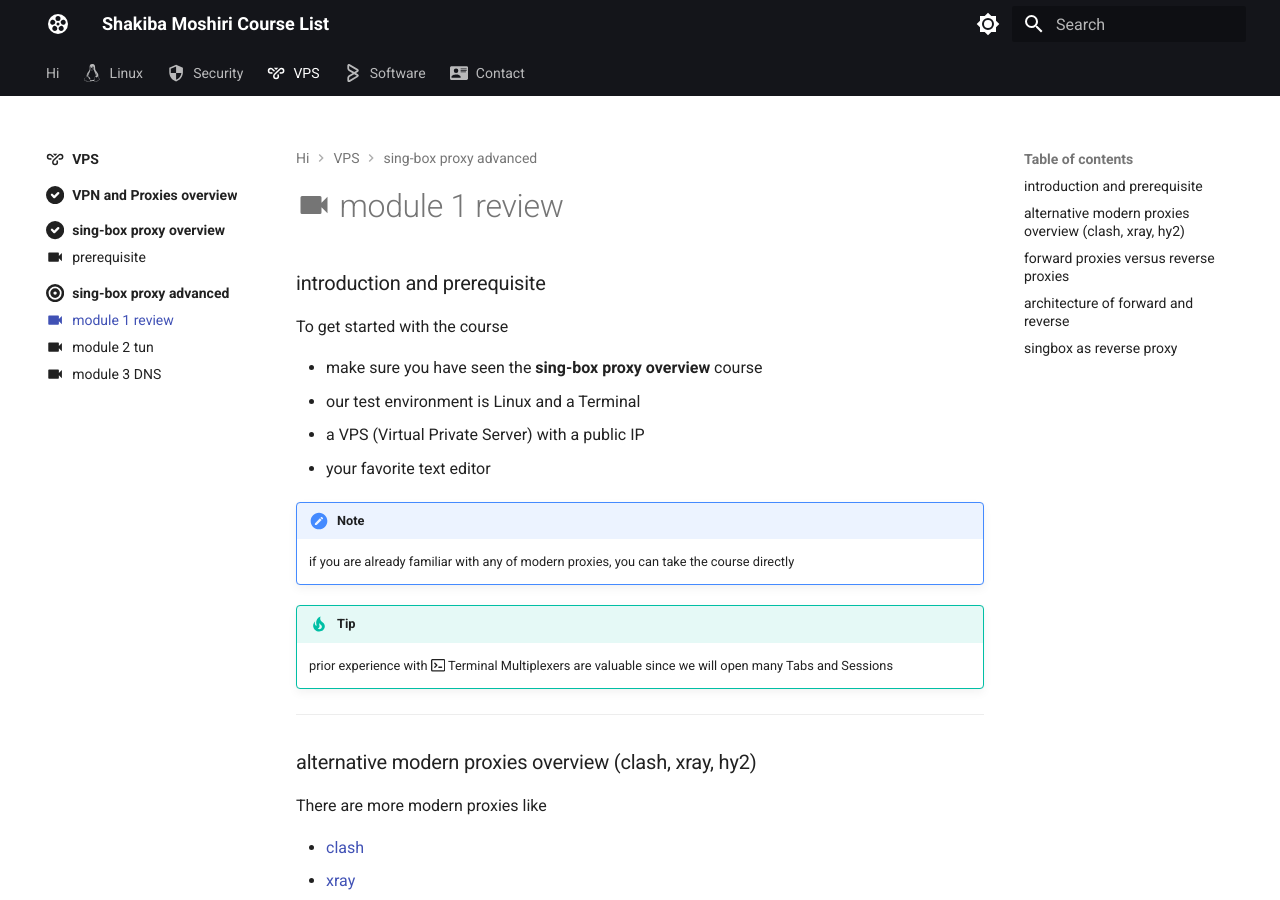
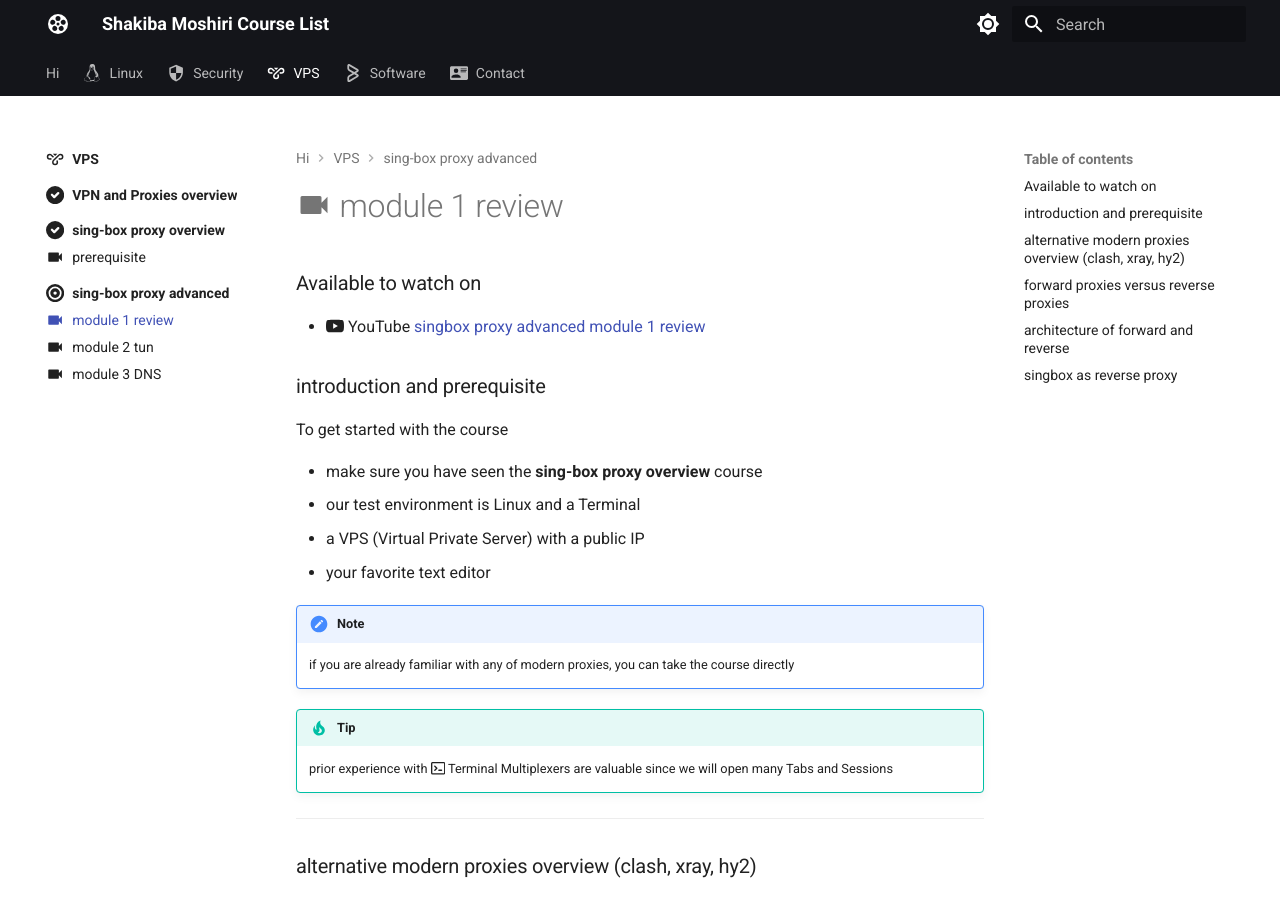
Before and after one commit to shakibamoshiri/courses, an MkDocs documentation site: the page built from docs/en/vps/singbox/advanced/m1.md, in a window 1280 px wide and 900 px high. Built offline with MkDocs 1.6.1 and Material for MkDocs 9.7.7, drawn with Linux system fonts in a browser that asks for light colours.

Commit message:
Add youtube link for singbox/advanced/m1

```diff
--- a/docs/en/vps/singbox/advanced/m1.md
+++ b/docs/en/vps/singbox/advanced/m1.md
@@ -4,7 +4,9 @@ icon: material/video
 
 # :material-video: module 1 review
 
+### Available to watch on
 
+- :simple-youtube: YouTube [singbox proxy advanced module 1 review](https://www.youtube.com/watch?v=LVAMm5YU9Bs&list=PL_akDzx9nCAH80lv7KcjVGFZTUAccUu5o)
 
 ### introduction and prerequisite
 
```
